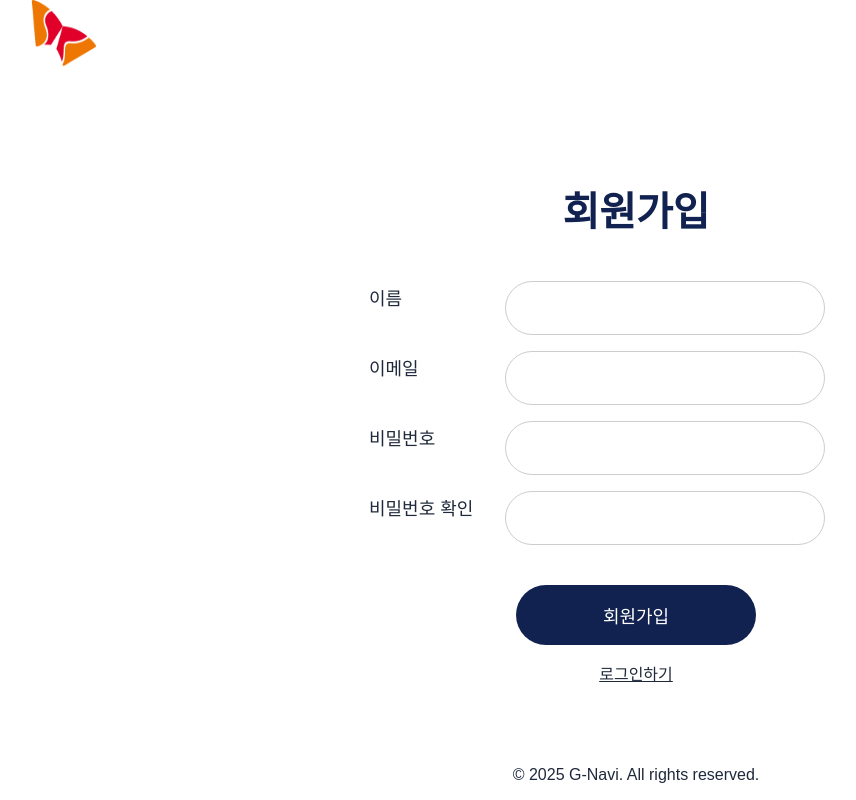
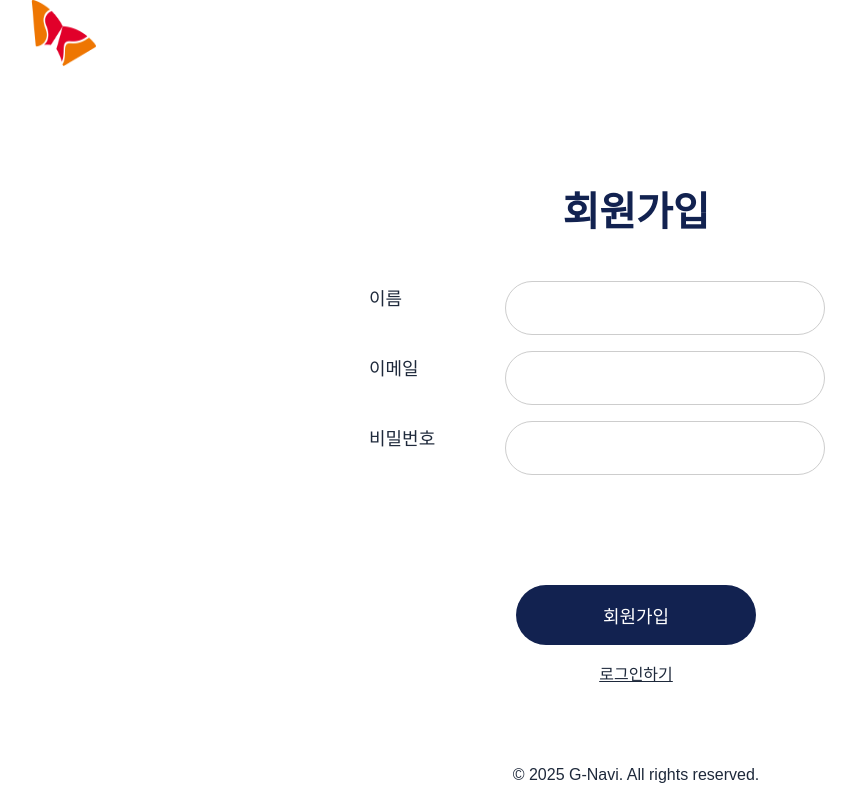
Before and after one commit to SK4toB/g-navi-frontend, a React (Vite) app in the folder frontend/: page /join in a window 1280 px wide. Both pictures are taken after a click on the element "회원가입하기". Shown: the whole page, without its empty margins (4-860 px from the left). Built offline with nearby package versions, Linux system fonts and the light colour scheme; no server answers.

Commit message:
remove: node_modules folder

```diff
--- a/frontend/src/components/form/SignupForm.tsx
+++ b/frontend/src/components/form/SignupForm.tsx
@@ -5,17 +5,11 @@ import CommonButton from '../common/CommonButton';
 import { authApi, type SignupData } from '../../api/auth';
 import { useNavigate } from 'react-router-dom';
 
-// SignupData를 확장해서 confirmPassword 추가
-interface SignupFormData extends SignupData {
-  confirmPassword: string;
-}
-
 export default function SignupForm() {
-  const [formData, setFormData] = React.useState<SignupFormData>({
+  const [formData, setFormData] = React.useState<SignupData>({
     name: '',
     email: '',
     password: '',
-    confirmPassword: '',
   });
 
   const navigate = useNavigate();
@@ -31,15 +25,8 @@ export default function SignupForm() {
   const handleSignup = async (event: React.FormEvent) => {
     event.preventDefault();
 
-    // 비밀번호 확인 검증
-    if (formData.password !== formData.confirmPassword) {
-      alert("비밀번호가 일치하지 않습니다.");
-      return;
-    }
-
     try {
-      const { confirmPassword, ...signupPayload } = formData;
-      const response = await authApi.signup(signupPayload);
+      const response = await authApi.signup(formData);
 
       if (response.isSuccess) {
         alert(`회원가입이 완료되었습니다. ${response.result.message}`);
@@ -57,7 +44,6 @@ export default function SignupForm() {
     { id: 'name', label: '이름', type: 'text', value: formData.name },
     { id: 'email', label: '이메일', type: 'email', value: formData.email },
     { id: 'password', label: '비밀번호', type: 'password', value: formData.password },
-    { id: 'confirmPassword', label: '비밀번호 확인', type: 'password', value: formData.confirmPassword },
   ];
 
   return (
--- a/package.json
+++ /dev/null
@@ -1,6 +0,0 @@
-{
-  "dependencies": {
-    "axios": "^1.9.0",
-    "zustand": "^5.0.5"
-  }
-}
```
Also changed, not shown: 2 other files (tests, documents, lock files or other folders).
